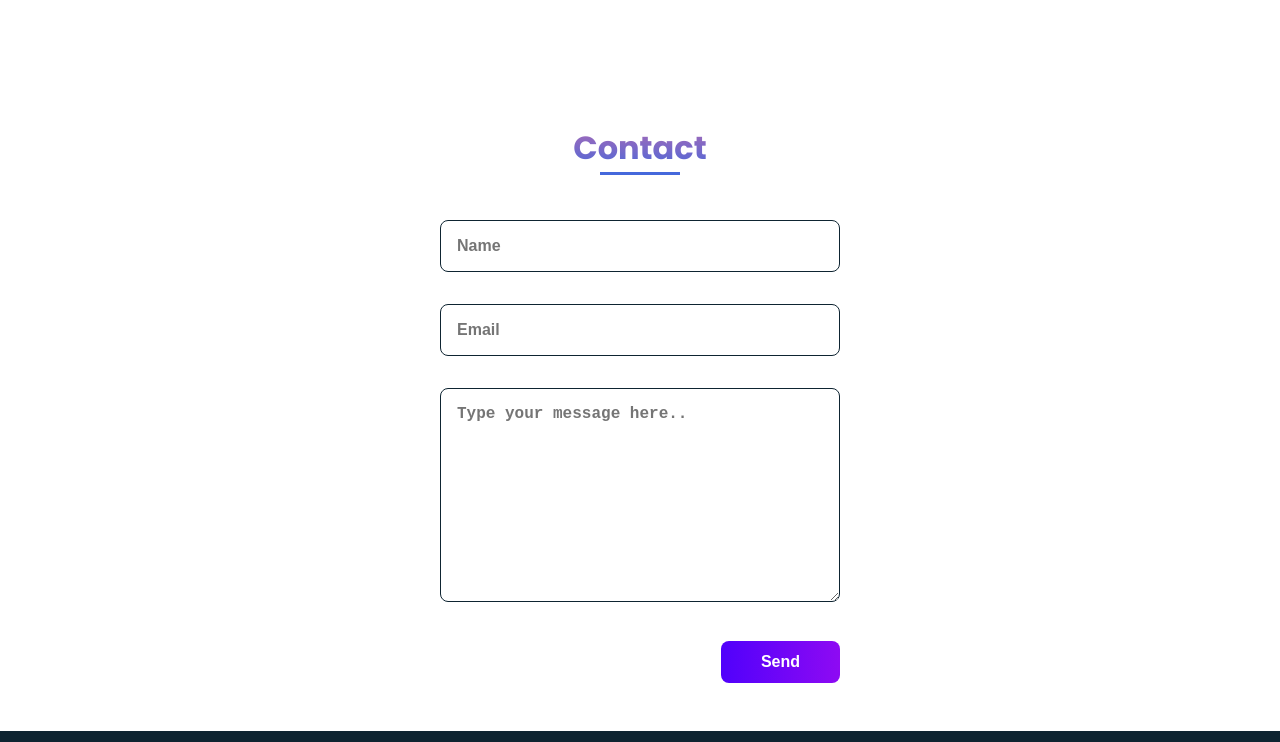
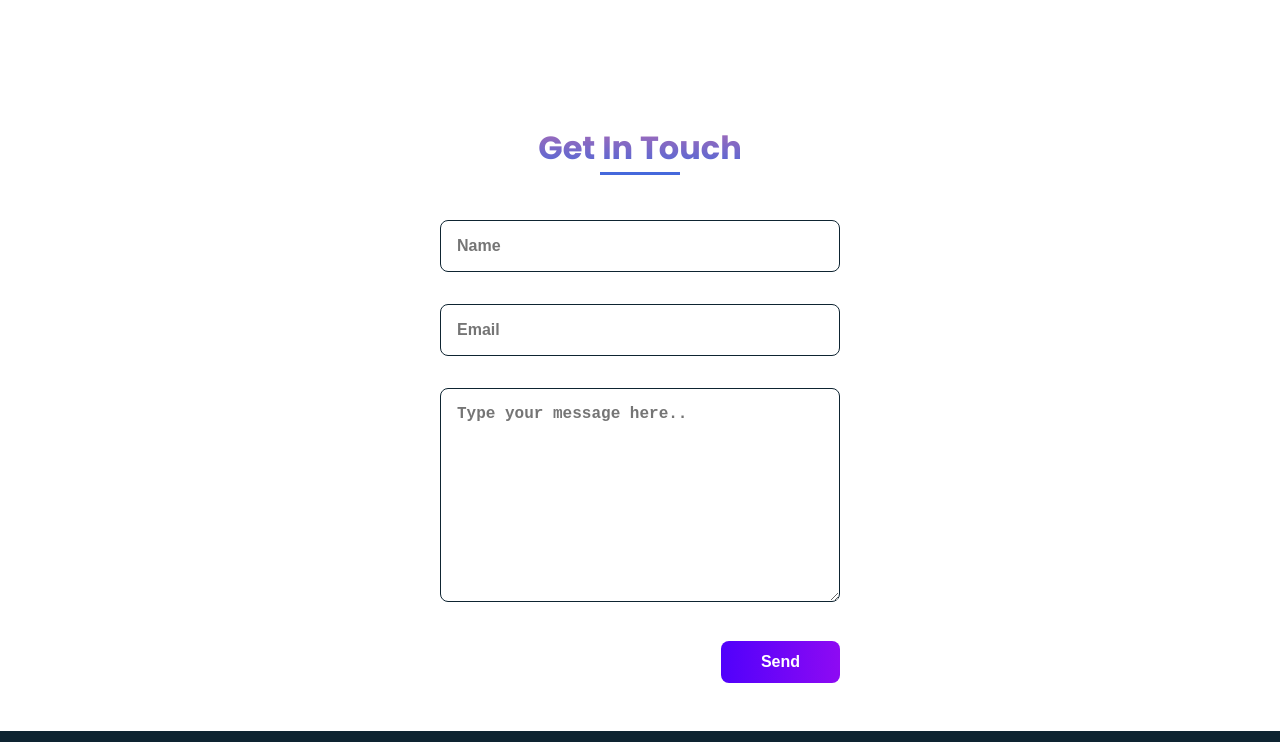
Before and after one commit to someonesees/prashant, a plain HTML site: page index.html in a window 1280 px wide. Shown: the part 3800-4542 px from the top of the page. Drawn offline with nearby package versions, Linux system fonts and the light colour scheme.

Commit message:
Update index.html

```diff
--- a/index.html
+++ b/index.html
@@ -740,7 +740,7 @@
       <!-- CONTACT SECTION -->
 
       <section class="contact section" id="contact">
-        <h2 class="section-title" data-aos="fade-down">Contact</h2>
+        <h2 class="section-title" data-aos="fade-down">Get In Touch</h2>
 
         <div class="contact_container bd_grid">
           <form action="#" class="contact_form">
```
